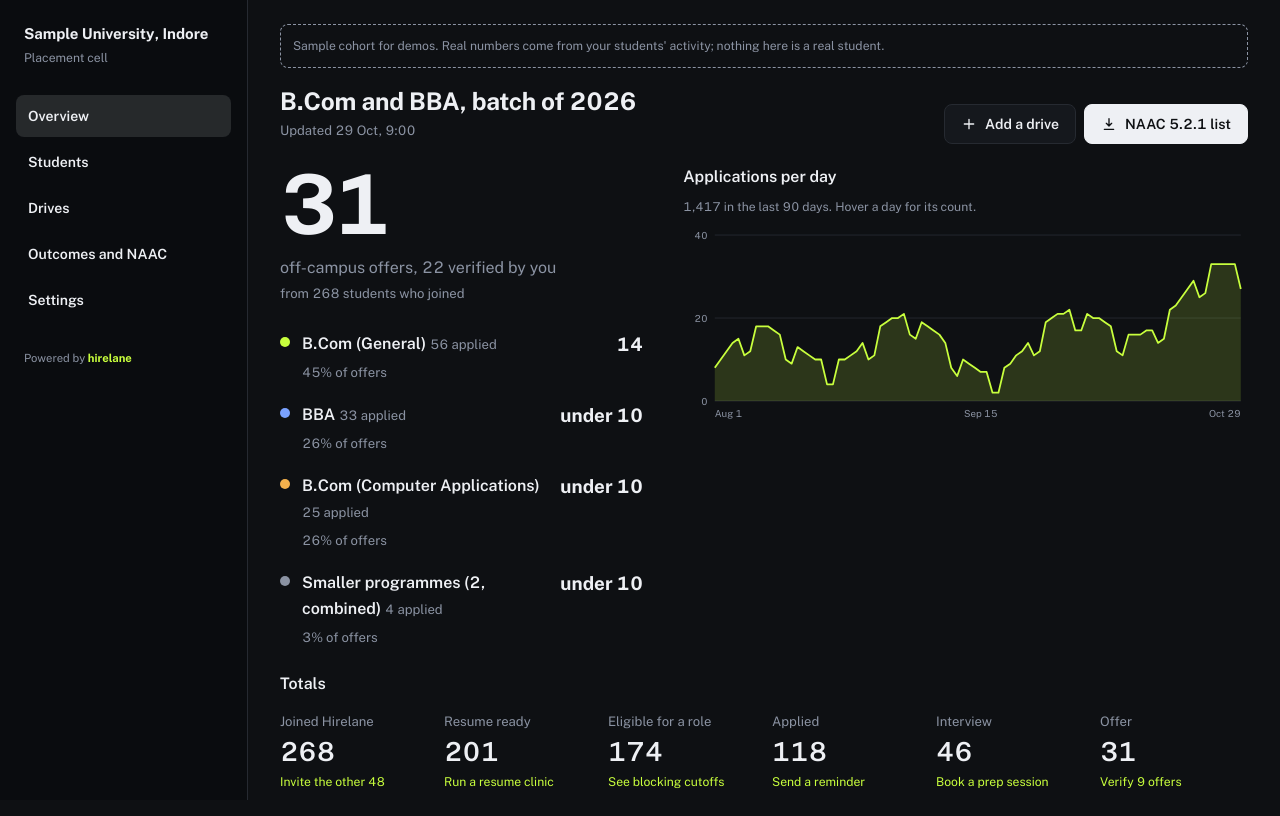
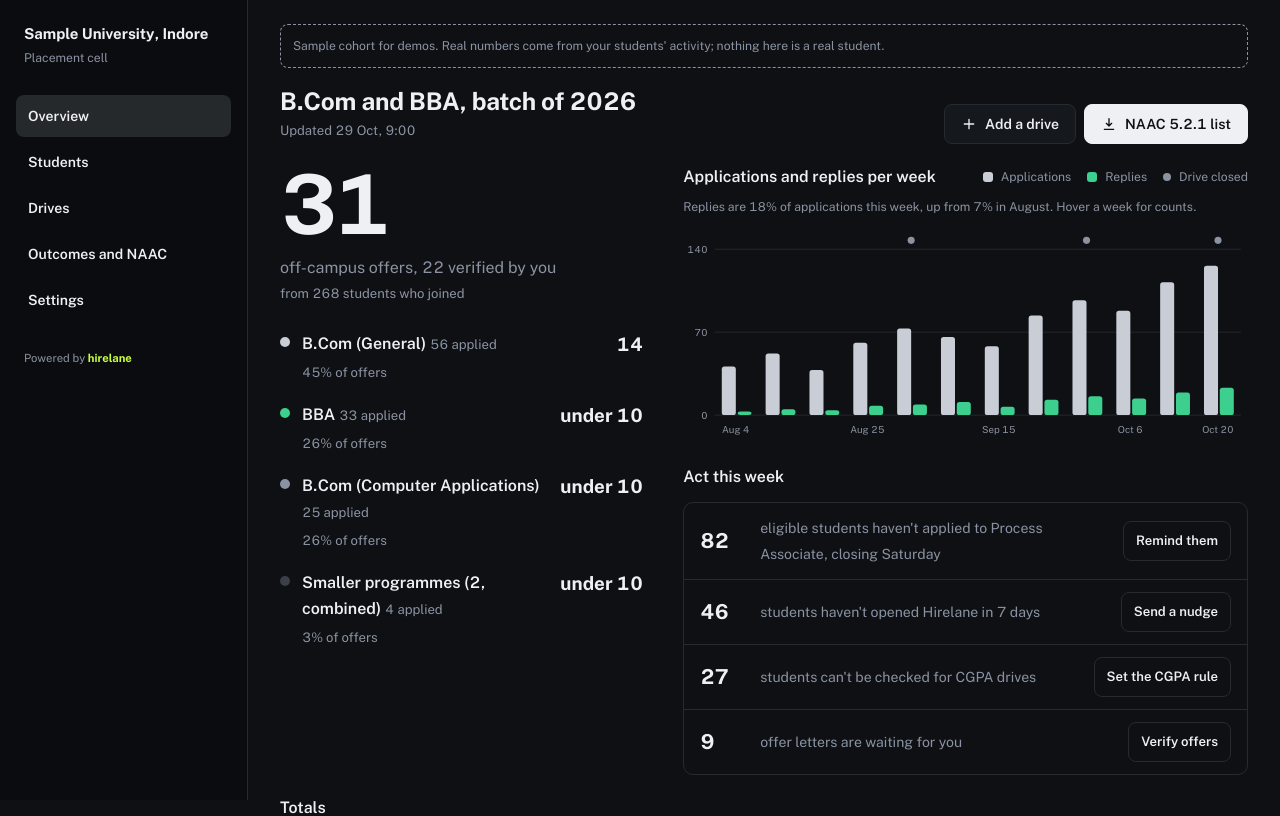
Before and after one commit to adhikbuilds/hirelane, a Next.js app in the folder apps/web/: page /dev/campus in a window 1280 px wide. Shown: the top 816 px of the page. Built offline with nearby package versions, Linux system fonts and the light colour scheme.

Commit message:
feat(web): console overview built for decisions (weekly applications vs replies with drive markers, Act this week list); calm grey palette with one green accent

```diff
--- a/apps/web/app/campus.css
+++ b/apps/web/app/campus.css
@@ -1462,15 +1462,15 @@ body {
   --cp-warn-soft: #33240d;
   --cp-risk: #f87171;
   --cp-risk-soft: #3a1717;
-  --cp-bar: #c8ff3d;
+  --cp-bar: #c9ced6;
   --cp-bar-track: #22262d;
   --cp-drop-hatch: #5a2626;
-  --dk-series: #c8ff3d;
-  --dk-c0: #c8ff3d;
-  --dk-c1: #7aa2ff;
-  --dk-c2: #f5b14c;
-  --dk-c3: #ff7a9a;
-  --dk-c4: #8b93a3;
+  --dk-series: #3ccf8e;
+  --dk-c0: #c9ced6;
+  --dk-c1: #3ccf8e;
+  --dk-c2: #8b93a3;
+  --dk-c3: #5b6270;
+  --dk-c4: #3a3f48;
   background: var(--cp-paper);
   color-scheme: dark;
 }
@@ -1624,7 +1624,7 @@ body {
 
 .dk-totals a {
   font-size: 0.8125rem;
-  color: var(--dk-series);
+  color: var(--cp-muted);
   text-underline-offset: 4px;
 }
 
@@ -1689,7 +1689,7 @@ body {
 .dk-seg a[aria-current="page"] {
   background: var(--cp-navy-soft);
   color: var(--cp-ink);
-  outline: 1px solid var(--dk-c1);
+  outline: 1px solid var(--cp-line);
 }
 
 .dk-table {
@@ -1729,7 +1729,7 @@ body {
   height: 2px;
   margin-top: 8px;
   border-radius: 1px;
-  background: var(--dk-series);
+  background: var(--cp-muted);
 }
 
 @media (max-width: 960px) {
@@ -1746,3 +1746,78 @@ body {
     overflow-x: auto;
   }
 }
+
+.dk-bar-a { fill: var(--dk-c0); }
+.dk-bar-b { fill: var(--dk-c1); }
+.dk-marker { fill: var(--dk-c2); }
+
+.dk-key {
+  margin: 0;
+  padding: 0;
+  list-style: none;
+  display: flex;
+  gap: 16px;
+  font-size: 0.8125rem;
+  color: var(--cp-muted);
+}
+
+.dk-key li {
+  display: inline-flex;
+  align-items: center;
+}
+
+.dk-mk {
+  width: 8px;
+  height: 8px;
+  margin-right: 8px;
+  border-radius: 999px;
+  background: var(--dk-c2);
+}
+
+.dk-act-h {
+  margin-top: 24px;
+}
+
+.dk-act {
+  margin: 12px 0 0;
+  padding: 0;
+  list-style: none;
+  border: 1px solid var(--cp-line);
+  border-radius: var(--cp-radius);
+}
+
+.dk-act li {
+  display: grid;
+  grid-template-columns: 48px minmax(0, 1fr) auto;
+  gap: 12px;
+  align-items: center;
+  padding: 12px 16px;
+}
+
+.dk-act li + li {
+  border-top: 1px solid var(--cp-line);
+}
+
+.dk-act b {
+  font-size: 1.375rem;
+  font-variant-numeric: tabular-nums;
+}
+
+.dk-act span {
+  color: var(--cp-muted);
+  font-size: 0.9375rem;
+}
+
+.dk-act a {
+  padding: 6px 12px;
+  border-radius: 8px;
+  border: 1px solid var(--cp-line);
+  font-size: 0.875rem;
+  font-weight: 600;
+  text-decoration: none;
+  white-space: nowrap;
+}
+
+.dk-act a:hover {
+  background: var(--cp-navy-soft);
+}
--- a/apps/web/components/campus/Dash.tsx
+++ b/apps/web/components/campus/Dash.tsx
@@ -4,61 +4,58 @@ import { CampusShell, Icon, pct, Privacy, SampleNote } from "./Console";
 
 export type DashBy = "programme" | "blocker" | "drive";
 
-/** Deterministic sample series: applications per day for 90 days (Aug 1 to Oct 29). Real data: product_events. */
-function series(): number[] {
-  return Array.from({ length: 90 }, (_, i) => {
-    const wave = Math.sin(i / 4.2) * 6 + Math.sin(i / 11) * 4;
-    const trend = i * 0.18;
-    const weekday = i % 7 === 5 || i % 7 === 6 ? -5 : 0;
-    return Math.max(0, Math.round(8 + wave + trend + weekday));
-  });
-}
+/** Sample weekly series for 12 weeks: applications and employer replies, plus weeks a drive closed. Real data: applications + inbound_messages. */
+const WEEKS = ["Aug 4", "Aug 11", "Aug 18", "Aug 25", "Sep 1", "Sep 8", "Sep 15", "Sep 22", "Sep 29", "Oct 6", "Oct 13", "Oct 20"];
+const APPS = [41, 52, 38, 61, 73, 66, 58, 84, 97, 88, 112, 126];
+const REPLIES = [3, 5, 4, 8, 9, 11, 7, 13, 16, 14, 19, 23];
+const DRIVE_WEEKS: Record<number, string> = { 4: "Bank drive closed", 8: "Mass recruiter drive closed", 11: "Process Associate drive closed" };
 
-const W = 640;
-const H = 220;
-const PAD = { l: 36, r: 8, t: 8, b: 24 };
-
-function AreaChart({ data }: { data: number[] }) {
-  const max = Math.ceil(Math.max(...data) / 10) * 10 || 10;
-  const x = (i: number) => PAD.l + (i / (data.length - 1)) * (W - PAD.l - PAD.r);
-  const y = (v: number) => PAD.t + (1 - v / max) * (H - PAD.t - PAD.b);
-  const line = data.map((v, i) => `${i ? "L" : "M"}${x(i).toFixed(1)},${y(v).toFixed(1)}`).join(" ");
-  const area = `${line} L${x(data.length - 1)},${y(0)} L${x(0)},${y(0)} Z`;
-  const ticks = [0, max / 2, max];
-  const labels = [
-    { i: 0, t: "Aug 1" },
-    { i: 45, t: "Sep 15" },
-    { i: 89, t: "Oct 29" },
-  ];
-  const day = (i: number) => {
-    const d = new Date(Date.UTC(2026, 7, 1 + i));
-    return d.toLocaleDateString("en-IN", { day: "numeric", month: "short", timeZone: "UTC" });
-  };
+function WeeklyBars() {
+  const W = 640;
+  const H = 240;
+  const P = { l: 36, r: 8, t: 24, b: 28 };
+  const max = 140;
+  const slot = (W - P.l - P.r) / WEEKS.length;
+  const bw = slot * 0.32;
+  const y = (v: number) => P.t + (1 - v / max) * (H - P.t - P.b);
   return (
-    <svg className="dk-chart" viewBox={`0 0 ${W} ${H}`} role="img" aria-label={`Applications per day, Aug 1 to Oct 29. Peak ${Math.max(...data)} in a day.`}>
-      {ticks.map((t) => (
+    <svg className="dk-chart" viewBox={`0 0 ${W} ${H}`} role="img" aria-label={`Applications and replies per week for 12 weeks. Latest week: ${APPS[11]} applications, ${REPLIES[11]} replies.`}>
+      {[0, 70, 140].map((t) => (
         <g key={t}>
-          <line x1={PAD.l} x2={W - PAD.r} y1={y(t)} y2={y(t)} className="dk-grid" />
-          <text x={PAD.l - 8} y={y(t) + 4} className="dk-axis" textAnchor="end">
+          <line x1={P.l} x2={W - P.r} y1={y(t)} y2={y(t)} className="dk-grid" />
+          <text x={P.l - 8} y={y(t) + 4} className="dk-axis" textAnchor="end">
             {t}
           </text>
         </g>
       ))}
-      <path d={area} className="dk-area" />
-      <path d={line} className="dk-line" />
-      {labels.map((l) => (
-        <text key={l.t} x={x(l.i)} y={H - 6} className="dk-axis" textAnchor={l.i === 0 ? "start" : l.i === 89 ? "end" : "middle"}>
-          {l.t}
-        </text>
-      ))}
-      {data.map((v, i) => (
-        <rect key={i} className="dk-hit" x={x(i) - 3.5} y={PAD.t} width={7} height={H - PAD.t - PAD.b}>
-          <title>{`${day(i)}: ${v} applications`}</title>
-        </rect>
-      ))}
+      {WEEKS.map((w, i) => {
+        const x0 = P.l + i * slot + slot * 0.16;
+        return (
+          <g key={w}>
+            <rect x={x0} y={y(APPS[i]!)} width={bw} height={y(0) - y(APPS[i]!)} rx="3" className="dk-bar-a" />
+            <rect x={x0 + bw + 2} y={y(REPLIES[i]!)} width={bw} height={y(0) - y(REPLIES[i]!)} rx="3" className="dk-bar-b" />
+            {DRIVE_WEEKS[i] ? <circle cx={x0 + bw} cy={P.t - 10} r="4" className="dk-marker" /> : null}
+            {i % 3 === 0 || i === WEEKS.length - 1 ? (
+              <text x={x0 + bw} y={H - 8} className="dk-axis" textAnchor="middle">
+                {w}
+              </text>
+            ) : null}
+            <rect x={P.l + i * slot} y={P.t - 18} width={slot} height={H - P.t - P.b + 18} className="dk-hit">
+              <title>{`Week of ${w}: ${APPS[i]} applications, ${REPLIES[i]} replies (${Math.round((REPLIES[i]! / APPS[i]!) * 100)}%)${DRIVE_WEEKS[i] ? `. ${DRIVE_WEEKS[i]}` : ""}`}</title>
+            </rect>
+          </g>
+        );
+      })}
     </svg>
   );
 }
+
+const ACT = [
+  { n: 82, text: "eligible students haven't applied to Process Associate, closing Saturday", cta: "Remind them", href: "/campus/drives" },
+  { n: 46, text: "students haven't opened Hirelane in 7 days", cta: "Send a nudge", href: "#" },
+  { n: 27, text: "students can't be checked for CGPA drives", cta: "Set the CGPA rule", href: "/campus/settings" },
+  { n: 9, text: "offer letters are waiting for you", cta: "Verify offers", href: "/campus/outcomes" },
+];
 
 const PROGRAMME_ROWS = [
   { name: "B.Com (General)", count: 56, offers: 14, dot: "a" },
@@ -69,8 +66,6 @@ const PROGRAMME_ROWS = [
 
 /** Placement console overview in the dark analytics register the owner picked (2026-10-29). No client JS. */
 export function CampusDash({ data, by }: { data: CampusOverview; by: DashBy }) {
-  const s = series();
-  const total = s.reduce((a, b) => a + b, 0);
   const joined = data.funnel[0]?.count ?? 0;
   const stops = data.funnel.slice(0, -1).map((f, i) => ({ label: `Stopped before ${data.funnel[i + 1]!.label.toLowerCase()}`, n: f.count - data.funnel[i + 1]!.count }));
   const stopTotal = stops.reduce((a, b) => a + b.n, 0);
@@ -122,10 +117,38 @@ export function CampusDash({ data, by }: { data: CampusOverview; by: DashBy }) {
             ))}
           </ul>
         </div>
-        <div>
-          <h2 className="dk-h">Applications per day</h2>
-          <p className="dk-sub">{total.toLocaleString("en-IN")} in the last 90 days. Hover a day for its count.</p>
-          <AreaChart data={s} />
+        <div className="dk-right">
+          <div className="dk-row-head">
+            <h2 className="dk-h">Applications and replies per week</h2>
+            <ul className="dk-key" aria-hidden="true">
+              <li>
+                <span className="dk-sq" data-c="0" />
+                Applications
+              </li>
+              <li>
+                <span className="dk-sq" data-c="1" />
+                Replies
+              </li>
+              <li>
+                <span className="dk-mk" />
+                Drive closed
+              </li>
+            </ul>
+          </div>
+          <p className="dk-sub">
+            Replies are {Math.round((REPLIES[11]! / APPS[11]!) * 100)}% of applications this week, up from {Math.round((REPLIES[0]! / APPS[0]!) * 100)}% in August. Hover a week for counts.
+          </p>
+          <WeeklyBars />
+          <h2 className="dk-h dk-act-h">Act this week</h2>
+          <ul className="dk-act">
+            {ACT.map((a) => (
+              <li key={a.cta}>
+                <b>{a.n}</b>
+                <span>{a.text}</span>
+                <Link href={a.href}>{a.cta}</Link>
+              </li>
+            ))}
+          </ul>
         </div>
       </section>
 
```
Also changed, not shown: 2 other files (tests, documents, lock files or other folders).
